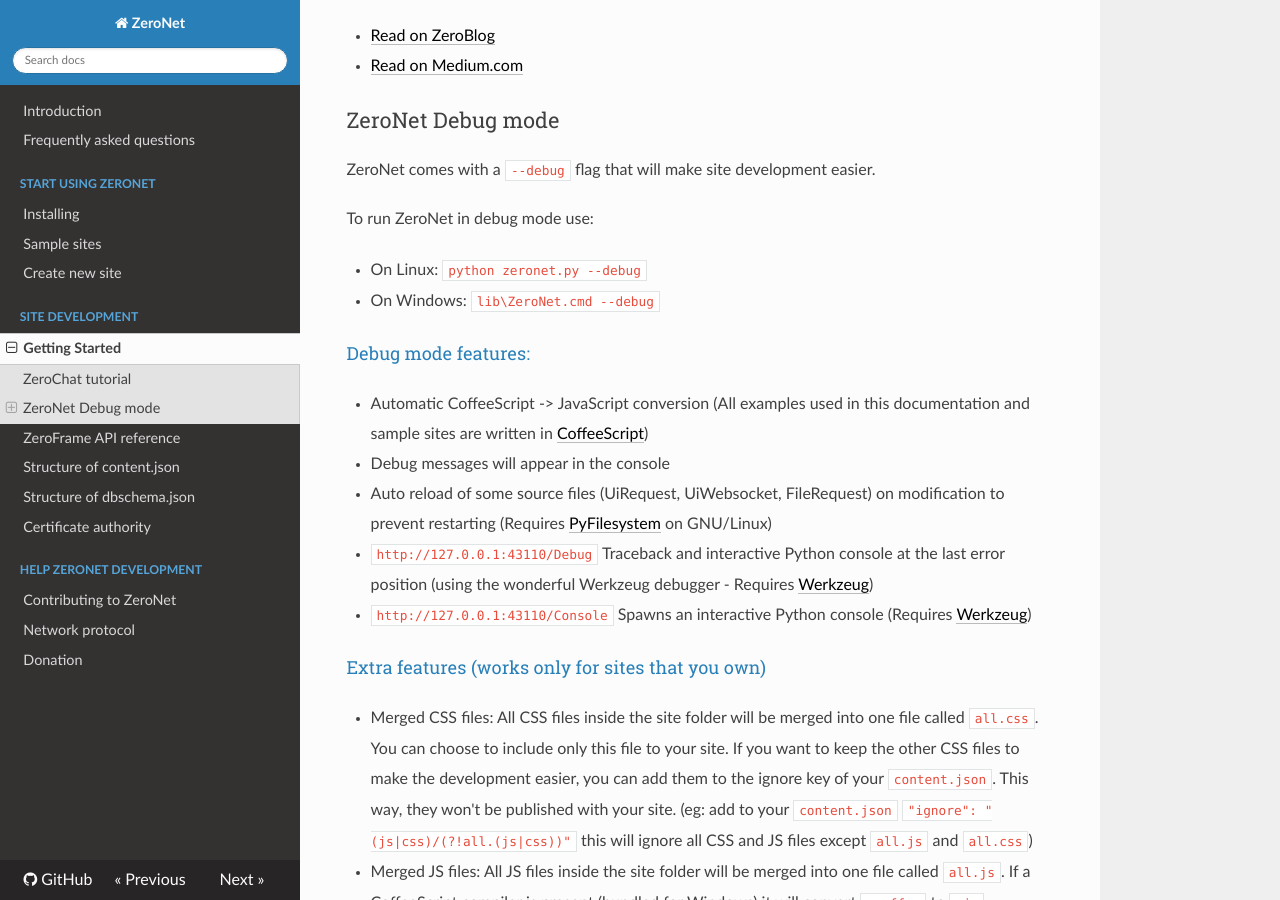
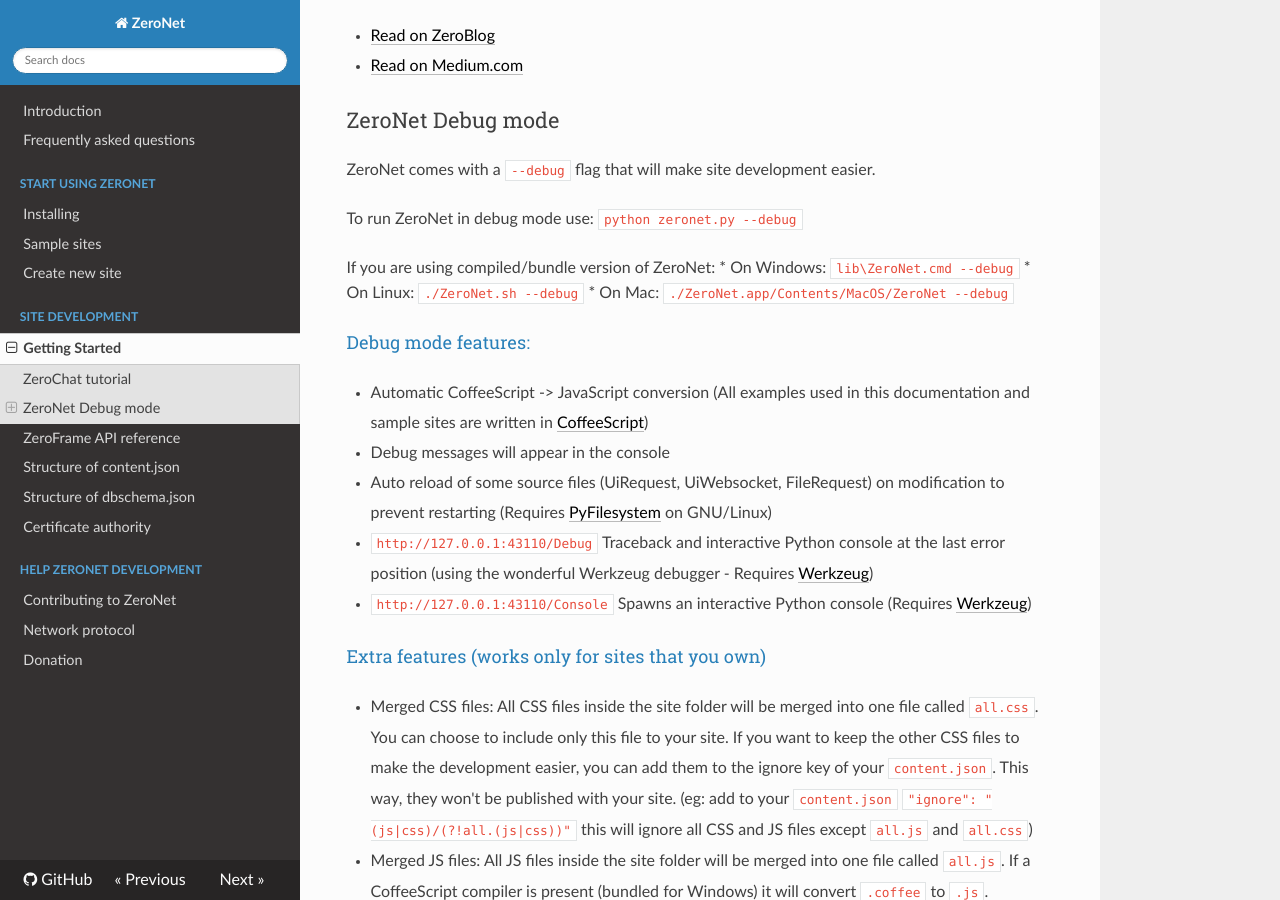
Before and after one commit to HelloZeroNet/Documentation, an MkDocs documentation site: the page built from docs/site_development/getting_started.md, in a window 1280 px wide and 900 px high, scrolled down 429 px. Built offline with MkDocs 1.6.1, drawn with Linux system fonts in a browser that asks for light colours; nearby versions of some CDN libraries; comment, search, counter and statistics services are not loaded; old or Windows-style settings are respelled for this version of MkDocs.

Commit message:
More info on cli/debug mode

```diff
--- a/docs/site_development/getting_started.md
+++ b/docs/site_development/getting_started.md
@@ -15,10 +15,12 @@
 
 ZeroNet comes with a `--debug` flag that will make site development easier.
 
-To run ZeroNet in debug mode use:
+To run ZeroNet in debug mode use: `python zeronet.py --debug`
 
-* On Linux: `python zeronet.py --debug`
+If you are using compiled/bundle version of ZeroNet:
 * On Windows: `lib\ZeroNet.cmd --debug`
+* On Linux: `./ZeroNet.sh --debug`
+* On Mac: `./ZeroNet.app/Contents/MacOS/ZeroNet --debug`
 
 ### Debug mode features:
 
```
